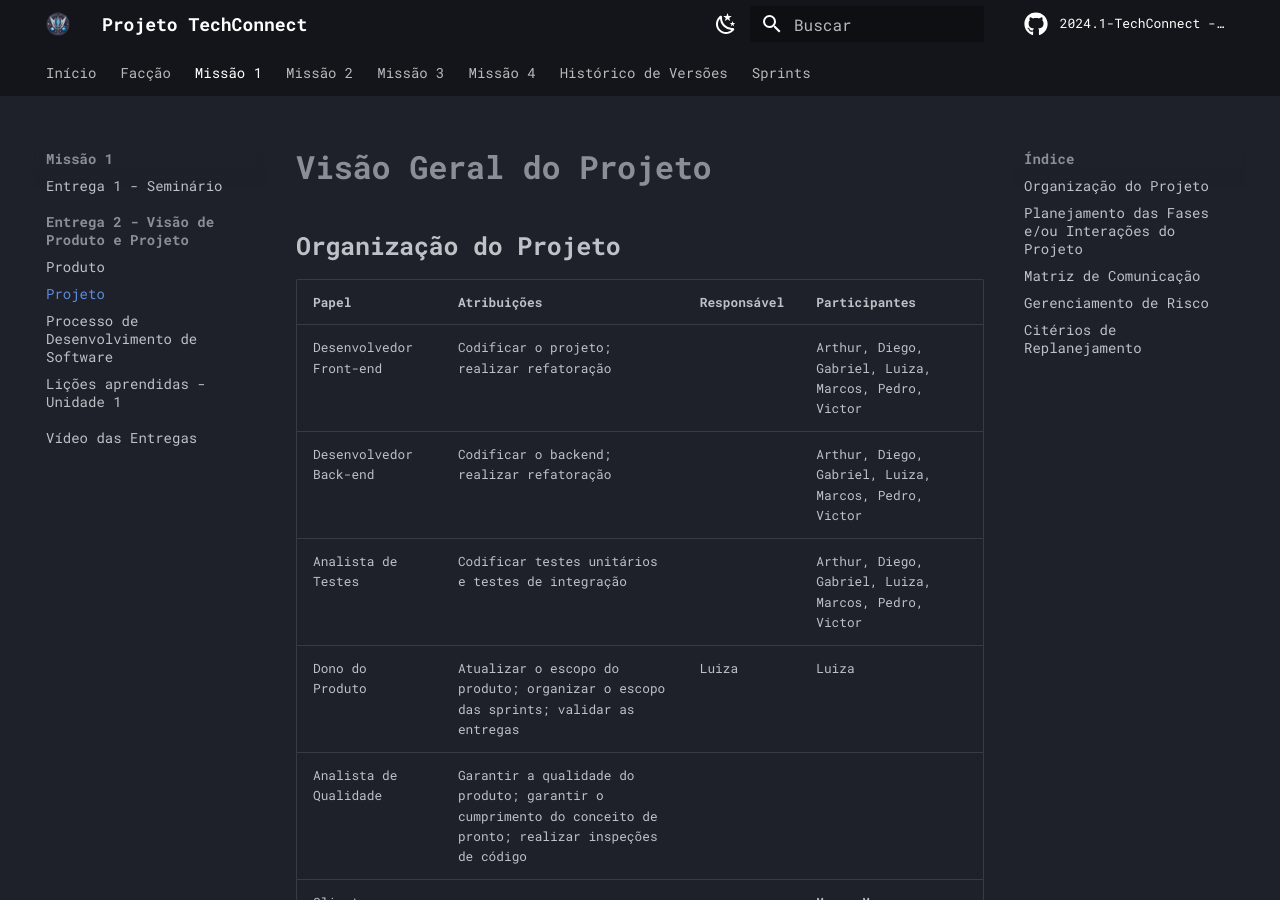
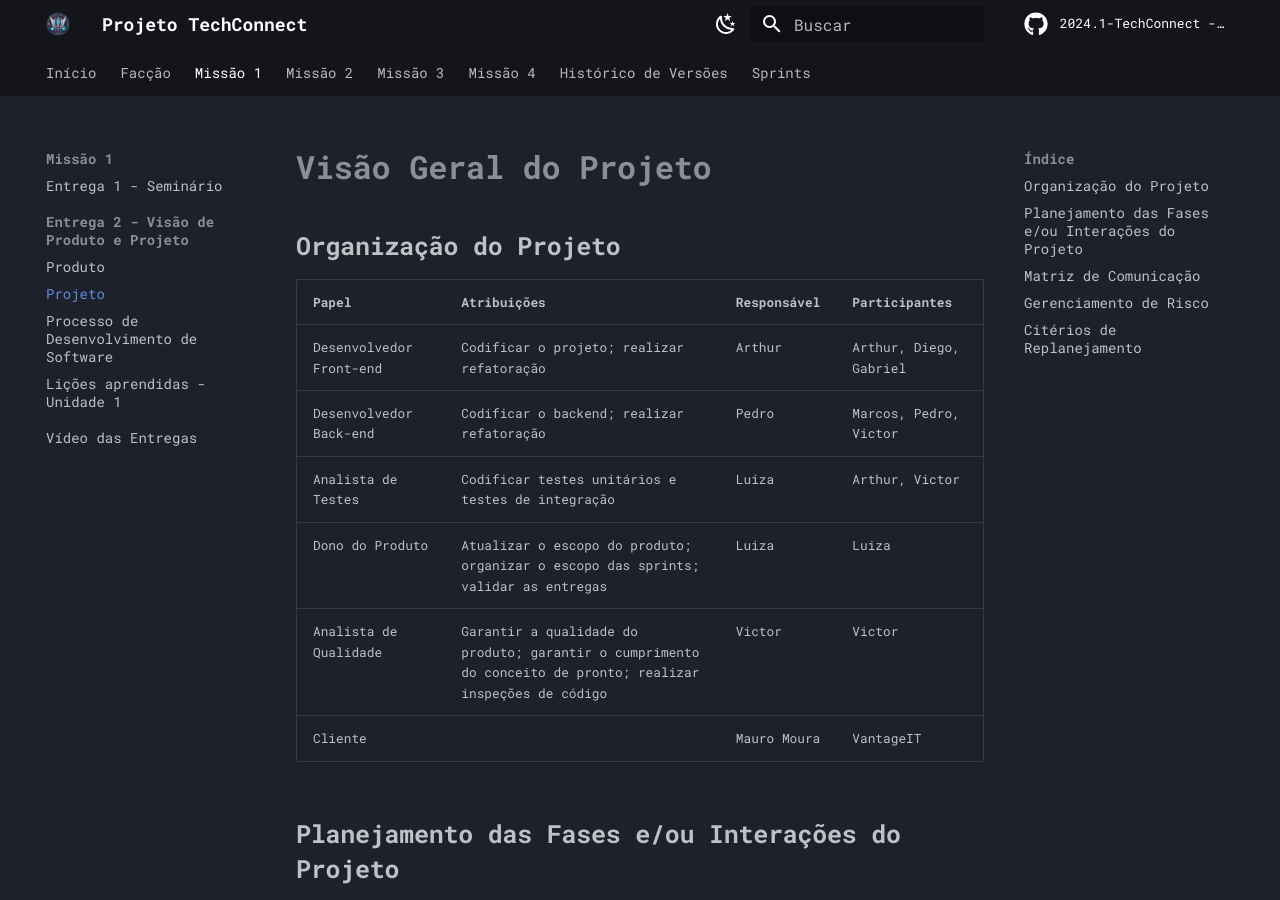
Before and after one commit to mdsreq-fga-unb/2024.1-TechConnect, an MkDocs documentation site: the page built from docs/projeto.md, in a window 1280 px wide and 900 px high. Built offline with MkDocs 1.6.1 and Material for MkDocs 9.7.7, drawn with Linux system fonts in a browser that asks for light colours; comment, search, counter and statistics services are not loaded.

```diff
--- a/docs/projeto.md
+++ b/docs/projeto.md
@@ -5,12 +5,12 @@
 
 | Papel                    | Atribuições                                                                | Responsável | Participantes                |
 |--------------------------|-----------------------------------------------------------------------------|-------------|------------------------------|
-| Desenvolvedor Front-end | Codificar o projeto; realizar refatoração                   |             | Arthur, Diego, Gabriel, Luiza, Marcos, Pedro, Victor |
-| Desenvolvedor Back-end  | Codificar o backend; realizar refatoração                                  |             | Arthur, Diego, Gabriel, Luiza, Marcos, Pedro, Victor |
-| Analista de Testes       | Codificar testes unitários e testes de integração                         |             | Arthur, Diego, Gabriel, Luiza, Marcos, Pedro, Victor |
-| Dono do Produto          | Atualizar o escopo do produto; organizar o escopo das sprints; validar as entregas | Luiza       | Luiza                        |
-| Analista de Qualidade    | Garantir a qualidade do produto; garantir o cumprimento do conceito de pronto; realizar inspeções de código |             |              |
-|Cliente|   |   | Mauro Moura|
+| Desenvolvedor Front-end | Codificar o projeto; realizar refatoração|       Arthur      | Arthur, Diego, Gabriel |
+| Desenvolvedor Back-end  | Codificar o backend; realizar refatoração|      Pedro       | Marcos, Pedro, Victor |
+| Analista de Testes      | Codificar testes unitários e testes de integração|      Luiza       | Arthur, Victor |
+| Dono do Produto         | Atualizar o escopo do produto; organizar o escopo das sprints; validar as entregas | Luiza       | Luiza                        |
+| Analista de Qualidade   | Garantir a qualidade do produto; garantir o cumprimento do conceito de pronto; realizar inspeções de código |    Victor         |      Victor        |
+|Cliente|   | Mauro Moura  | VantageIT|
 
 
 ## **Planejamento das Fases e/ou Interações do Projeto**
```
